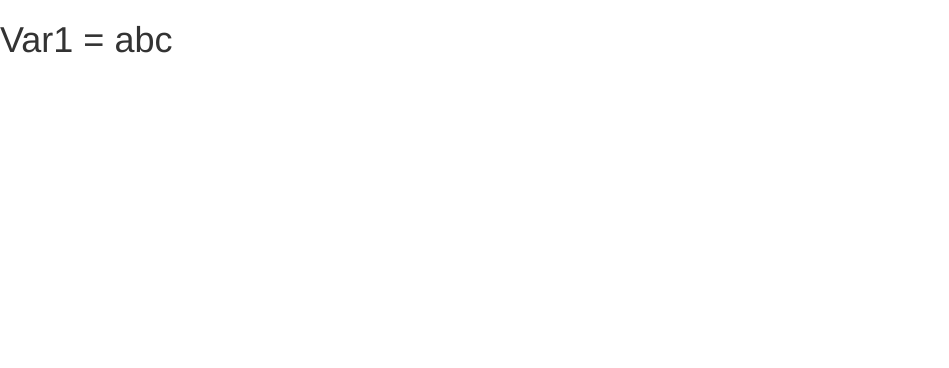
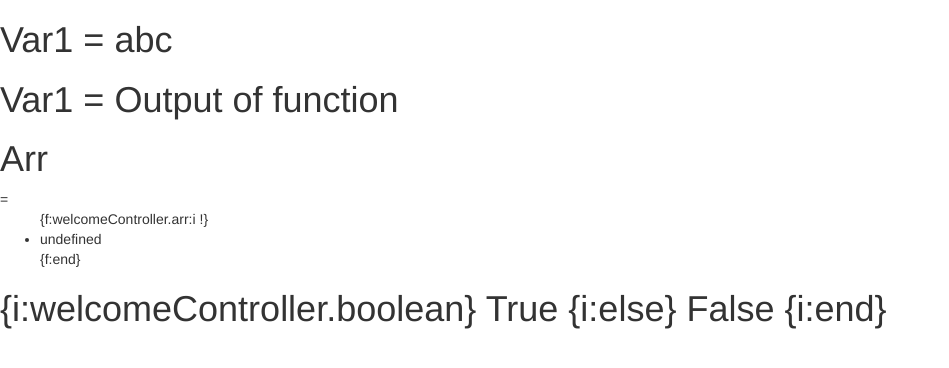
Before and after one commit to LborV/gedyx, a plain HTML site: page client/index.html in a window 1280 px wide. Shown: the whole page, without its empty margins (0-949 px from the left). Drawn offline with Linux system fonts and the light colour scheme.

Commit message:
ideas of syntaxys

```diff
--- a/client/js/controllers/welcomeController.js
+++ b/client/js/controllers/welcomeController.js
@@ -3,5 +3,16 @@ var welcomeController = new Controller({
 });
 
 welcomeController.var1 = 'abc';
+welcomeController.var2 = () => {
+    return 'Output of function';
+}
+
+welcomeController.arr = [
+    'a',
+    'b',
+    'c'
+];
+
+welcomeController.isTitle = false;
 
 welcomeController.loadView('./views/welcome.html');
--- a/client/kernel/controller.js
+++ b/client/kernel/controller.js
@@ -176,14 +176,16 @@ class Controller {
     compileFind(str) {
         for(let i = 0; i < str.length; i++) {
             let start = null;
-            if(str[i] == '{' && str[i+1] == '{') {
-                start = i + 2;
+            if(str[i] == '{') {
+                if(str[i+1] == '{') {
+                    start = i + 2;
 
-                for(let end = start; end < str.length; end++) {
-                    if(str[end] == '}' && str[end+1] == '}') {
-                        str = str.substring(0, start-2) + eval(str.substring(start, end)) + str.substring(end+2, str.length);
+                    for(let end = start; end < str.length; end++) {
+                        if(str[end] == '}' && str[end+1] == '}') {
+                            str = str.substring(0, start-2) + eval(str.substring(start, end)) + str.substring(end+2, str.length);
 
-                        return this.compileFind(str);
+                            return this.compileFind(str);
+                        }
                     }
                 }
             }
--- a/client/views/welcome.html
+++ b/client/views/welcome.html
@@ -1 +1,17 @@
 <h1>Var1 = {{welcomeController.var1}}</h1>
+<h1>Var1 = {{welcomeController.var2()}}</h1>
+
+<h1>Arr</h1> =
+<ul>
+{f:welcomeController.arr:i !}
+    <li>{{welcomeController.arr[i]}}</li>
+{f:end}
+</ul>
+
+<h1>
+    {i:welcomeController.boolean}
+        True
+    {i:else}
+        False
+    {i:end}
+</h1>
```
